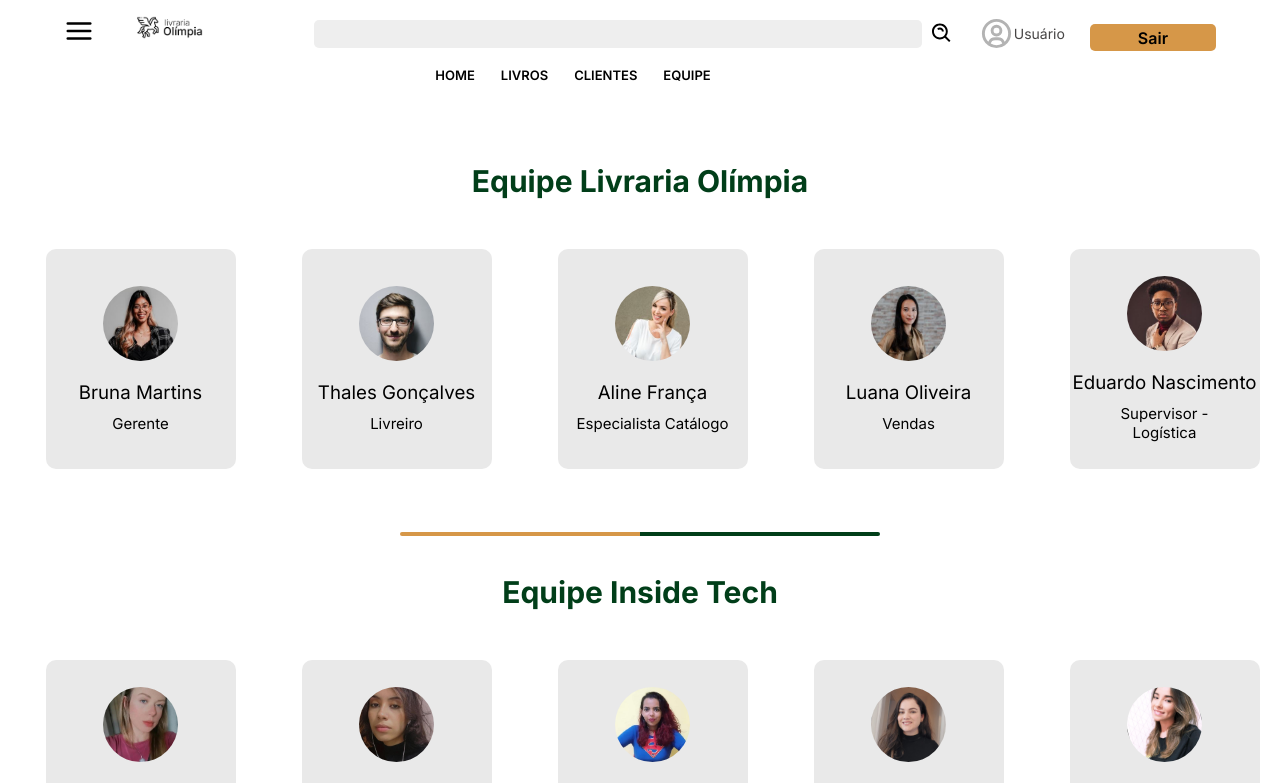
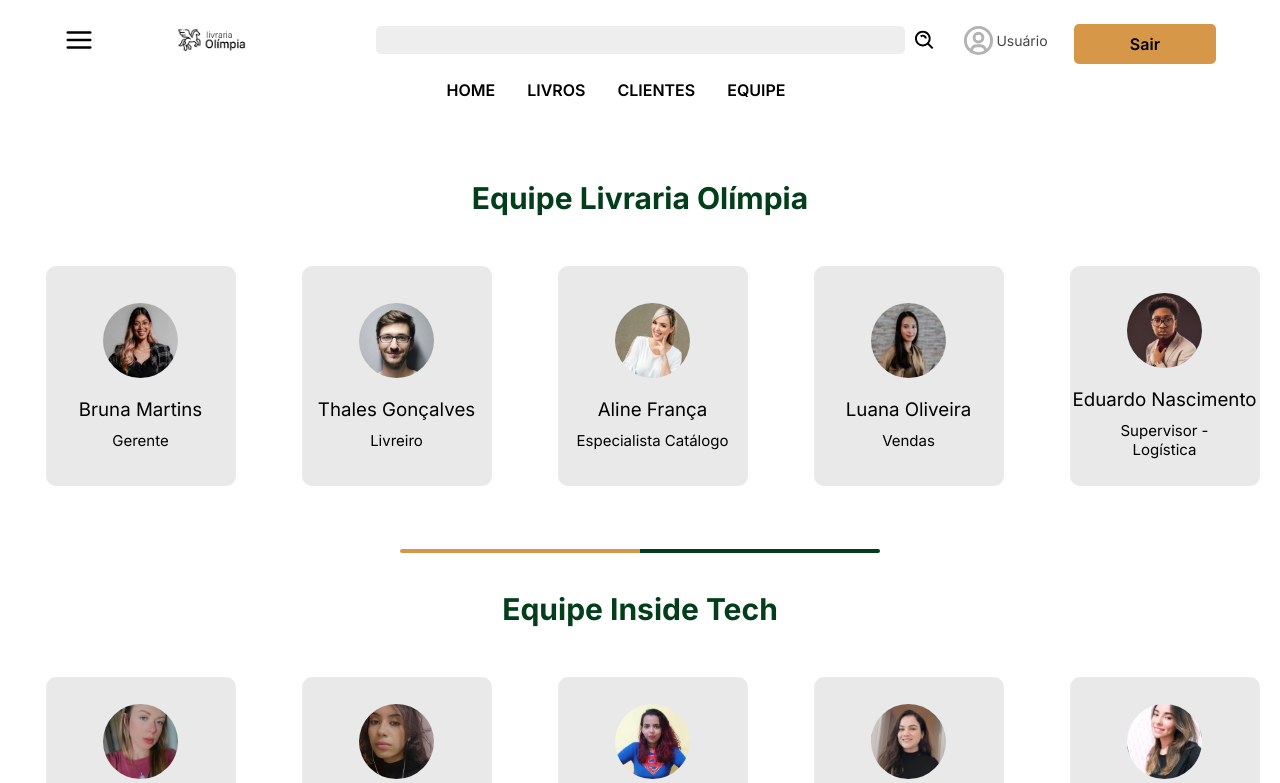
Before and after one commit to Sara-Lirio/Olimpia_App, a React (Vite) app: page /equipe in a window 1280 px wide. Shown: the top 783 px of the page. Built offline with nearby package versions, Linux system fonts and the light colour scheme.

Commit message:
fix: alterando disposição e espaçamento do grid

```diff
--- a/src/components/Header/Header.module.css
+++ b/src/components/Header/Header.module.css
@@ -1,8 +1,10 @@
 .nav {
     display: grid;
-    grid-template-areas: 'btnMenu logo logo search user btnExit';
+    grid-template-columns: 1fr 2fr 4fr 1fr 1fr;
+    grid-template-areas: 'btnMenu logo search search user btnExit';
     margin: 1em 4em;
     gap: 25px;
+    align-items: center;
 }
 
 .btnMenu,
@@ -21,16 +23,16 @@
 }
 
 .logo {
-    width: 90%;
+    width: 60%;
     grid-area: logo;
-    margin-left: 1em;
+
 }
 
 .search {
     display: flex;
     align-items: center;
     grid-area: search;
-    width: 40em;
+    width: 35em;
 }
 
 .input {
@@ -56,25 +58,26 @@
     border: none;
     display: flex;
     align-items: center;
-    padding: 0em 3em;
+    padding: 0em 3.5em;
     grid-area: btnExit;
     color: black;
     border-radius: 5px;
     font-weight: 600;
     margin-top: .5em;
+    height: 40px;
 }
 
 .navPages {
     display: flex;
     justify-content: center;
-    margin-right: 10em;
+    margin-right: 5em;
     margin-top: .5em;
 }
 
 .link {
     text-decoration: none;
     color: black;
-    font-size: 13px;
+    font-size: 16px;
     font-weight: 600;
     text-transform: uppercase;
     margin-left: 2em;
```
